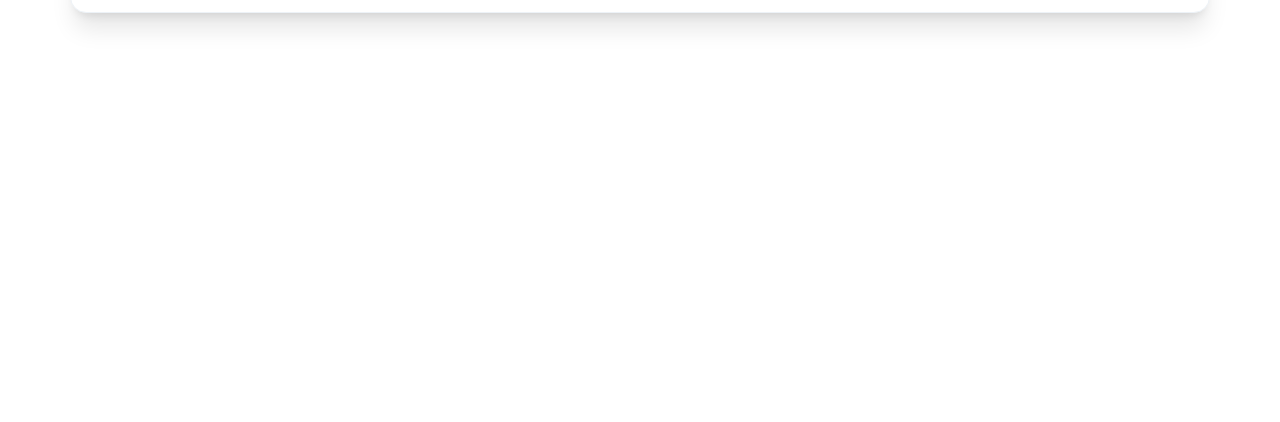
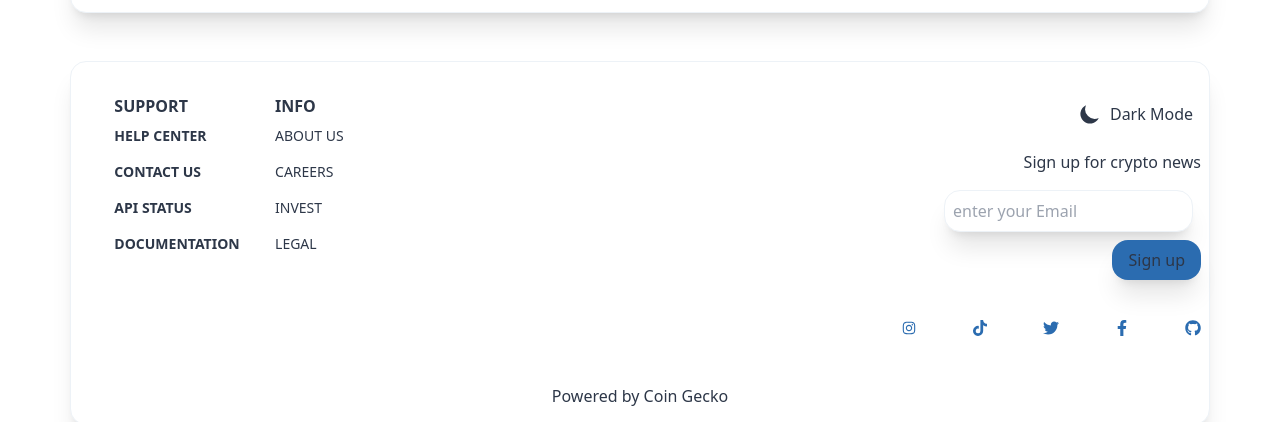
Before and after one commit to DaveyMelero/Crypto-Base, a React (Create React App) app in the folder currency/: page / in a window 1280 px wide. Shown: the part 378-800 px from the top of the page. Built offline with nearby package versions, Linux system fonts and the light colour scheme; no server answers.

Commit message:
on app.js added import for footer, on coinitem added a link to coin, on Trending.jsx fix a error on the styling. Footer.jsx finished the styling.

```diff
--- a/currency/src/App.js
+++ b/currency/src/App.js
@@ -8,6 +8,7 @@
 import Account from './routes/Account';
 import axios from 'axios';
 import CoinPage from './routes/CoinPage';
+import Footer from "./components/Footer";
 
 
 
@@ -36,6 +37,7 @@
           <Route path=':coinId'/>
         </Route>
       </Routes>
+      <Footer />
   </ThemeProvider>
   );
 }
--- a/currency/src/components/CoinItem.jsx
+++ b/currency/src/components/CoinItem.jsx
@@ -1,5 +1,6 @@
 import React from 'react';
 import {AiOutlineStar} from 'react-icons/ai';
+import { Link } from 'react-router-dom';
 import { Sparklines, SparklinesLine} from 'react-sparklines';
 
 const CoinItem = ({coin}) => {
@@ -8,10 +9,16 @@
     <td><AiOutlineStar/></td>
     <td>{coin.market_cap_rank}</td>
     <td>
-      <div className='flex items-center'>
-        <img className='w-6 mr-2 rounded-full' src={coin.image} alt={coin.id} />
-        <p className='hidden sm:table-cell'>{coin.name}</p>
-    </div>
+    <Link to={`/coin/${coin.id}`}>
+          <div className='flex items-center'>
+            <img
+              className='w-6 mr-2 rounded-full'
+              src={coin.image}
+              alt={coin.id}
+            />
+            <p className='hidden sm:table-cell'>{coin.name}</p>
+          </div>
+        </Link>
     </td>
 
     <td>{coin.symbol.toUpperCase()}</td>
--- /dev/null
+++ b/currency/src/components/Footer.jsx
@@ -0,0 +1,60 @@
+import React from 'react'
+import { AiOutlineInstagram } from 'react-icons/ai'
+import { FaFacebookF, FaGit, FaGithub, FaTiktok, FaTwitter, } from 'react-icons/fa';
+import ThemeToggle from './ThemeToggle'
+
+const Footer = () => {
+    return (
+      <div className='rounded-div mt-8 pt-8 text-primary'>
+        <div className='grid md:grid-cols-2'>
+          <div className='flex justify-evenly w-full md:max-w-[300px] uppercase'>
+            <div className='font-bold'>
+              <h2>Support</h2>
+                <ul>
+                  <li className='text-sm py-2'>Help Center</li>
+                  <li className='text-sm py-2'>Contact Us</li>
+                  <li className='text-sm py-2'>API Status</li>
+                  <li className='text-sm py-2'>Documentation</li>
+                </ul>
+              </div>
+              <div>
+                <h2 className='font-bold'>Info</h2>
+                  <ul>
+                    <li className='text-sm py-2'>About Us</li>
+                    <li className='text-sm py-2'>Careers</li>
+                    <li className='text-sm py-2'>Invest</li>
+                    <li className='text-sm py-2'>Legal</li>
+                  </ul>
+              </div>
+           </div>
+
+          <div className='text-right'>
+            <div className='w-full flex justify-end'>
+              <div className='w-full md:w-[300px] py-4 relative'>
+                 <div className='flex justify-center md:justify-end py-4-0 md:py-0 md:pb-4 mt-[-1rem]'>
+                  <ThemeToggle />
+                 </div>
+                 <p className='text-center md:text-right'>Sign up for crypto news</p>
+                 <div className='py-4'>
+                    <form>
+                        <input className='bg-primary border border-input p-2 mr-2 w-full shadow-xl rounded-2xl md:w-auto 'type="email" placeholder='enter your Email' />
+                        <button className='bg-button text-btnText px-4 p-2 w-full rounded-2xl shadow-xl hover:shadow-2xl md:w-auto my-2'>Sign up</button>
+                    </form>
+                 </div>
+                 <div className='flex py-4 justify-between text-accent'>
+                   <AiOutlineInstagram />
+                   <FaTiktok />
+                   <FaTwitter />
+                   <FaFacebookF />
+                   <FaGithub />
+             </div>
+            </div>
+           </div>
+          </div>
+         </div>
+         <p className='text-center py-4'>Powered by Coin Gecko</p>
+      </div>
+ )
+}
+
+export default Footer
--- a/currency/src/components/Trending.jsx
+++ b/currency/src/components/Trending.jsx
@@ -18,7 +18,7 @@
       <h1 className='text-2xl font-cold py-4'>Trending Coins</h1>
       <div className='grid md:grid-cols-2 lg:grid-cols-3 gap-4'>
         {trending.map((coin, idx) => (
-          <div key={idx} className='rounded-div felx justify-between p-4 hover:scale105 ease-in-out duration-300'>
+          <div key={idx} className='rounded-div felx justify-between p-4 hover:scale-105 ease-in-out duration-300'>
             <div className='flex w-full items-center justify-between'>
               <div className='flex'>
                 <img
```
